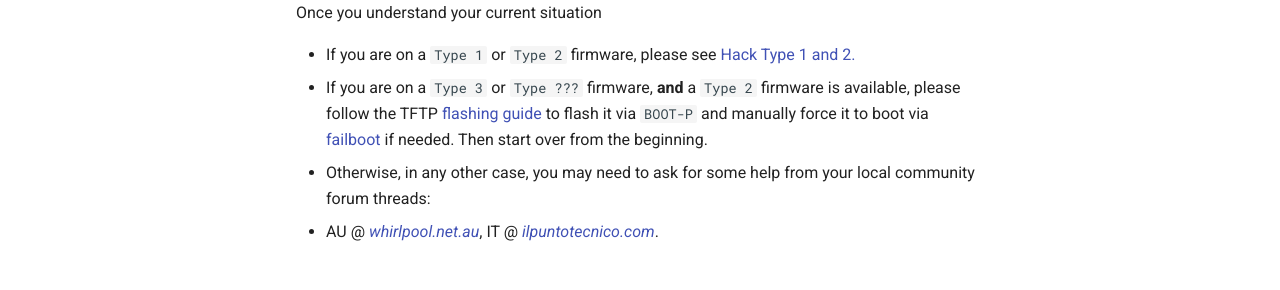
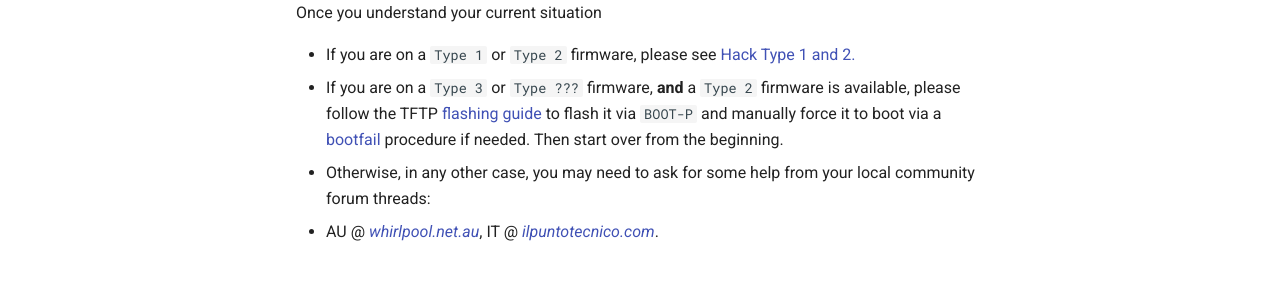
Before and after one commit to hack-technicolor/hack-technicolor, an MkDocs documentation site: the page built from docs/index.md, in a window 1280 px wide and 900 px high, scrolled down 1019 px. Shown: the part 403-693 px from the top of the window. Built offline with MkDocs 1.6.1 and Material for MkDocs 9.7.7, drawn with Linux system fonts in a browser that asks for light colours; comment, search, counter and statistics services are not loaded.

Commit message:
failboot --> bootfail

```diff
--- a/docs/index.md
+++ b/docs/index.md
@@ -42,7 +42,7 @@
 Once you understand your current situation
 
 - If you are on a `Type 1` or `Type 2` firmware, please see [Hack Type 1 and 2.](Hack%20Type%201&2/)
-- If you are on a `Type 3` or `Type ???` firmware, **and** a `Type 2` firmware is available, please follow the TFTP [flashing guide](Recovery/#boot-p-recovery-mode-tftp-flashing) to flash it via `BOOT-P` and manually force it to boot via [failboot](Recovery/#booting-from-passive-bank) if needed. Then start over from the beginning.
+- If you are on a `Type 3` or `Type ???` firmware, **and** a `Type 2` firmware is available, please follow the TFTP [flashing guide](Recovery/#boot-p-recovery-mode-tftp-flashing) to flash it via `BOOT-P` and manually force it to boot via a [bootfail](Recovery/#booting-from-passive-bank) procedure if needed. Then start over from the beginning.
 - Otherwise, in any other case, you may need to ask for some help from your local community forum threads:
   - AU @ [*whirlpool.net.au*](https://forums.whirlpool.net.au/thread/9vxxl849), IT @ [*ilpuntotecnico.com*](https://www.ilpuntotecnico.com/forum/index.php/board,9.0.html).
 
```
